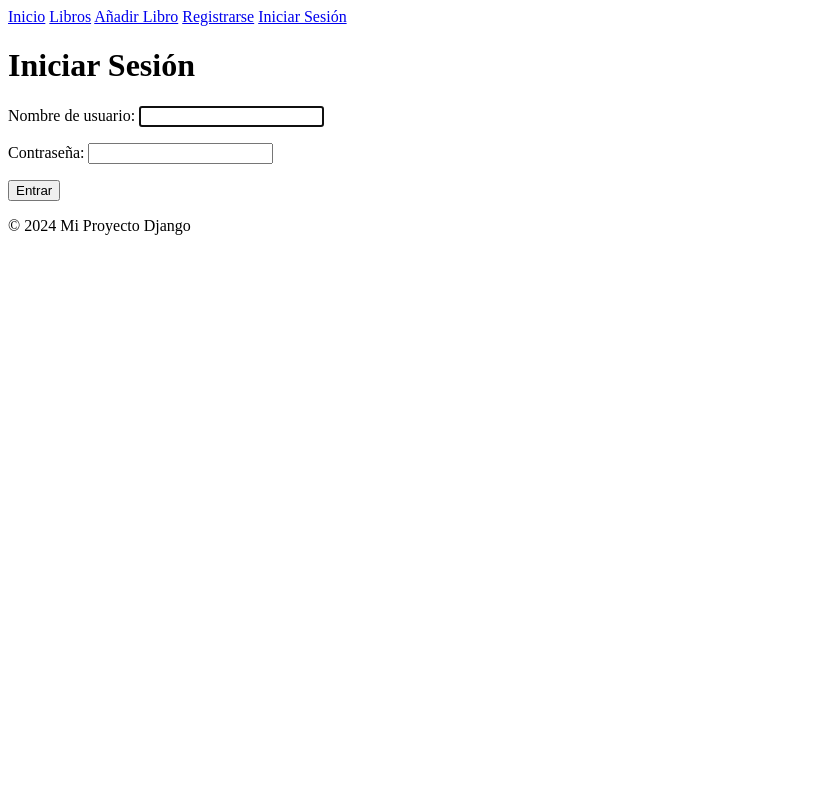
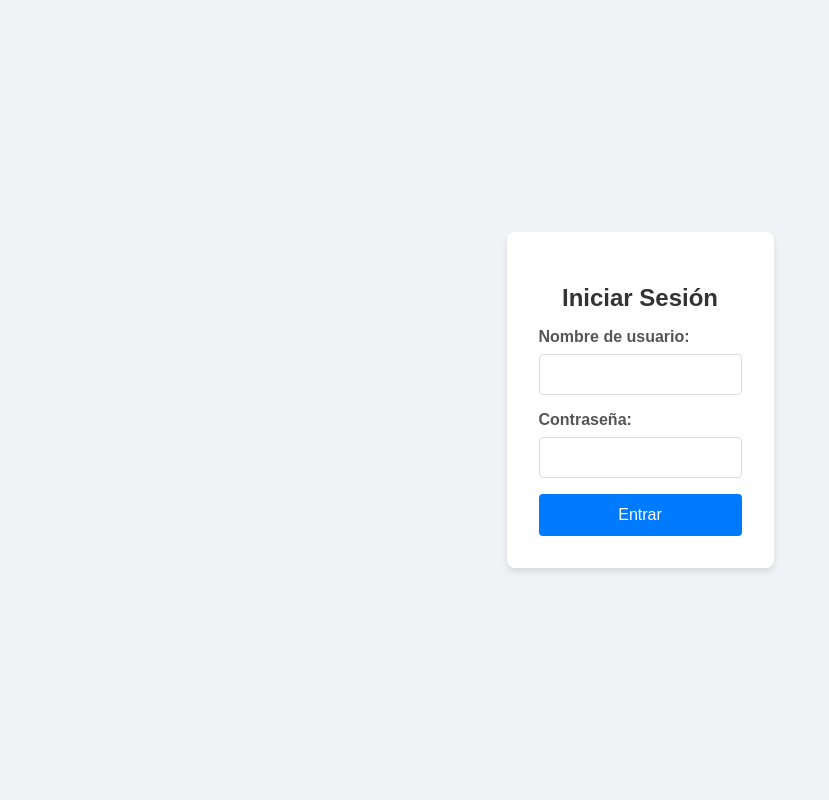
Before and after one commit to SebastianUY/entrega_final, a Django app: page /usuarios/login/ in a window 1280 px wide. Shown: the whole page, without its empty margins (0-829 px from the left). Run offline with Django 5.2, Linux system fonts and the light colour scheme.

Commit message:
7ma  sincronización ajustes menores

```diff
--- a/proyecto_final/urls.py
+++ b/proyecto_final/urls.py
@@ -18,14 +18,20 @@ from django.contrib import admin
 from django.urls import path, include
 from django.conf import settings
 from django.conf.urls.static import static
+from django.contrib.auth import views as auth_views
 
 urlpatterns = [
     path('admin/', admin.site.urls),
     path('', include('principal.urls')),
     path('libros/', include('libros.urls')),
+
+    # URLs de autenticación
+    path('login/', auth_views.LoginView.as_view(template_name='usuarios/login.html'), name='login'),
+    path('logout/', auth_views.LogoutView.as_view(next_page='inicio'), name='logout'),
+
+    # Se añade la nueva ruta para la aplicación 'usuarios'
     path('usuarios/', include('usuarios.urls')),
 ]
 
-# Configuración para servir archivos de media en modo de desarrollo
 if settings.DEBUG:
     urlpatterns += static(settings.MEDIA_URL, document_root=settings.MEDIA_ROOT)
--- a/templates/base.html
+++ b/templates/base.html
@@ -3,34 +3,62 @@
 <head>
     <meta charset="UTF-8">
     <meta name="viewport" content="width=device-width, initial-scale=1.0">
-    <title>{% block title %}Mi Proyecto de Libros{% endblock %}</title>
+    <title>{% block title %}Mi Proyecto{% endblock %}</title>
+    <style>
+        body {
+            font-family: Arial, sans-serif;
+            margin: 0;
+            padding: 0;
+            background-color: #f4f4f4;
+            color: #333;
+        }
+        header {
+            background-color: #333;
+            color: white;
+            padding: 1rem;
+            text-align: center;
+        }
+        nav {
+            margin-top: 1rem;
+        }
+        nav a {
+            color: white;
+            text-decoration: none;
+            margin: 0 15px;
+        }
+        nav a:hover {
+            text-decoration: underline;
+        }
+        main {
+            padding: 2rem;
+        }
+        .user-info {
+            float: right;
+            margin-right: 20px;
+        }
+    </style>
 </head>
 <body>
     <header>
         <nav>
-            <a href="{% url "inicio" %}">Inicio</a>
-            <a href="{% url "listado_libros" %}">Libros</a>
-            <a href="{% url "crear_libro" %}">Añadir Libro</a>
+            <a href="{% url 'inicio' %}">Inicio</a>
+            <a href="{% url 'listado_libros' %}">Libros</a>
+            <a href="{% url 'acerca_de_mi' %}">Acerca de Mí</a>
 
-            <!-- Lógica de autenticación -->
             {% if user.is_authenticated %}
-                <a href="{% url 'perfil' %}">Perfil ({{ user.username }})</a>
-                <a href="{% url 'logout' %}">Cerrar Sesión</a>
+                <span style="color:white;">Hola, {{ user.username }}</span> | <a href="{% url 'perfil' %}" class="user-info">Mi Perfil</a>
+                <form action="{% url 'logout' %}" method="post" style="display:inline;">
+                    {% csrf_token %}
+                    <button type="submit" style="border:none; background:none; color:#007bff; cursor:pointer; padding:0;">Cerrar sesión</button>
+                </form>
             {% else %}
+                <a href="{% url 'login' %}">Iniciar sesión</a>
                 <a href="{% url 'registro' %}">Registrarse</a>
-                <a href="{% url 'login' %}">Iniciar Sesión</a>
             {% endif %}
         </nav>
     </header>
-
     <main>
-        {% block content %}
-        {% endblock %}
+        {% block content %}{% endblock %}
     </main>
-
-    <footer>
-        <p>&copy; 2024 Mi Proyecto Django</p>
-    </footer>
-
 </body>
 </html>
--- a/usuarios/templates/usuarios/login.html
+++ b/usuarios/templates/usuarios/login.html
@@ -1,12 +1,77 @@
-{% extends 'base.html' %}
-
-{% block title %}Iniciar Sesión{% endblock %}
-
-{% block content %}
-    <h1>Iniciar Sesión</h1>
-    <form method="post">
-        {% csrf_token %}
-        {{ form.as_p }}
-        <button type="submit">Entrar</button>
-    </form>
-{% endblock %}
+<!DOCTYPE html>
+<html lang="es">
+<head>
+    <meta charset="UTF-8">
+    <meta name="viewport" content="width=device-width, initial-scale=1.0">
+    <title>Iniciar Sesión</title>
+    <style>
+        body {
+            font-family: sans-serif;
+            display: flex;
+            justify-content: center;
+            align-items: center;
+            height: 100vh;
+            background-color: #f0f2f5;
+            margin: 0;
+        }
+        .login-container {
+            background-color: white;
+            padding: 2rem;
+            border-radius: 8px;
+            box-shadow: 0 4px 6px rgba(0, 0, 0, 0.1);
+            text-align: center;
+        }
+        .login-container h2 {
+            margin-bottom: 1rem;
+            color: #333;
+        }
+        .form-group {
+            margin-bottom: 1rem;
+            text-align: left;
+        }
+        .form-group label {
+            display: block;
+            margin-bottom: 0.5rem;
+            font-weight: bold;
+            color: #555;
+        }
+        .form-group input {
+            width: 100%;
+            padding: 0.75rem;
+            border: 1px solid #ddd;
+            border-radius: 4px;
+            box-sizing: border-box;
+        }
+        .btn-login {
+            width: 100%;
+            padding: 0.75rem;
+            background-color: #007bff;
+            color: white;
+            border: none;
+            border-radius: 4px;
+            cursor: pointer;
+            font-size: 1rem;
+        }
+        .btn-login:hover {
+            background-color: #0056b3;
+        }
+    </style>
+</head>
+<body>
+    <div class="login-container">
+        <h2>Iniciar Sesión</h2>
+        <form method="post">
+            {% csrf_token %}
+            <div class="form-group">
+                <label for="id_username">Nombre de usuario:</label>
+                <input type="text" name="username" id="id_username" required>
+            </div>
+            <div class="form-group">
+                <label for="id_password">Contraseña:</label>
+                <input type="password" name="password" id="id_password" required>
+            </div>
+            <button type="submit" class="btn-login">Entrar</button>
+        </form>
+    </div>
+</body>
+</html>
--- a/usuarios/urls.py
+++ b/usuarios/urls.py
@@ -1,9 +1,26 @@
-from django.urls import path
+from django.urls import path, include
+from django.contrib.auth import views as auth_views
 from . import views
 
 urlpatterns = [
+    # Vista de inicio de sesión de Django, con ruta de plantilla explícita
+    path('login/', auth_views.LoginView.as_view(template_name='usuarios/login.html'), name='login'),
+
+    # Vista personalizada para el registro de usuarios.
     path('registro/', views.registro_usuario, name='registro'),
-    path('login/', views.iniciar_sesion, name='login'),
-    path('logout/', views.cerrar_sesion, name='logout'),
+
+    # Vista de cierre de sesión de Django.
+    path('logout/', auth_views.LogoutView.as_view(next_page='inicio'), name='logout'),
+
+    # Vista personalizada para el perfil del usuario.
     path('perfil/', views.perfil_usuario, name='perfil'),
+
+    # URL para la vista de edición de perfil.
+    path('editar-perfil/', views.editar_perfil, name='editar_perfil'),
+
+    # URL para cambiar la contraseña usando la vista genérica.
+    path('cambiar-contrasena/', views.CambiarContraseña.as_view(), name='password_change'),
+
+    # URL para el mensaje de éxito después de cambiar la contraseña.
+    path('cambiar-contrasena/done/', auth_views.PasswordChangeDoneView.as_view(template_name='usuarios/password_change_done.html'), name='password_change_done'),
 ]
--- a/usuarios/views.py
+++ b/usuarios/views.py
@@ -1,41 +1,39 @@
 from django.shortcuts import render, redirect
-from django.contrib.auth.forms import UserCreationForm, AuthenticationForm
-from django.contrib.auth import login, logout, authenticate
+from django.contrib.auth.forms import UserCreationForm, UserChangeForm, PasswordChangeForm
+from django.contrib.auth.views import PasswordChangeView
+from django.urls import reverse_lazy
 from django.contrib.auth.decorators import login_required
 
-# Vista de registro de usuario
+# Vista para el registro de usuarios
 def registro_usuario(request):
     if request.method == "POST":
-        form = UserCreationForm(request.POST)
-        if form.is_valid():
-            user = form.save()
-            login(request, user)
-            return redirect('inicio')
+        formulario = UserCreationForm(request.POST)
+        if formulario.is_valid():
+            formulario.save()
+            return redirect('login')
     else:
-        form = UserCreationForm()
-    return render(request, 'usuarios/registro.html', {'form': form})
+        formulario = UserCreationForm()
+    return render(request, 'usuarios/registro.html', {'form': formulario})
 
-# Vista para iniciar sesión
-def iniciar_sesion(request):
-    if request.method == "POST":
-        form = AuthenticationForm(request, data=request.POST)
-        if form.is_valid():
-            username = form.cleaned_data.get('username')
-            password = form.cleaned_data.get('password')
-            user = authenticate(username=username, password=password)
-            if user is not None:
-                login(request, user)
-                return redirect('inicio')
-    else:
-        form = AuthenticationForm()
-    return render(request, 'usuarios/login.html', {'form': form})
-
-# Vista para cerrar sesión
-def cerrar_sesion(request):
-    logout(request)
-    return redirect('inicio')
-
-# Vista de perfil, protegida con un decorador
+# Vista para el perfil de usuario
 @login_required
 def perfil_usuario(request):
     return render(request, 'usuarios/perfil.html')
+
+# Vista para editar el perfil de usuario
+@login_required
+def editar_perfil(request):
+    if request.method == 'POST':
+        formulario = UserChangeForm(request.POST, instance=request.user)
+        if formulario.is_valid():
+            formulario.save()
+            return redirect('perfil')
+    else:
+        formulario = UserChangeForm(instance=request.user)
+    return render(request, 'usuarios/editar_perfil.html', {'form': formulario})
+
+# Vista para cambiar la contraseña (usando la vista genérica de Django)
+class CambiarContraseña(PasswordChangeView):
+    form_class = PasswordChangeForm
+    template_name = 'usuarios/cambiar_contraseña.html'
+    success_url = reverse_lazy('perfil')
```
Also changed, not shown: usuarios/forms.py (added, +11 -0 lines), usuarios/templates/usuarios/cambiar_contraseña.html (added, +10 -0 lines), usuarios/templates/usuarios/editar_perfil.html (added, +13 -0 lines), usuarios/templates/usuarios/perfil.html (+20 -4 lines).
